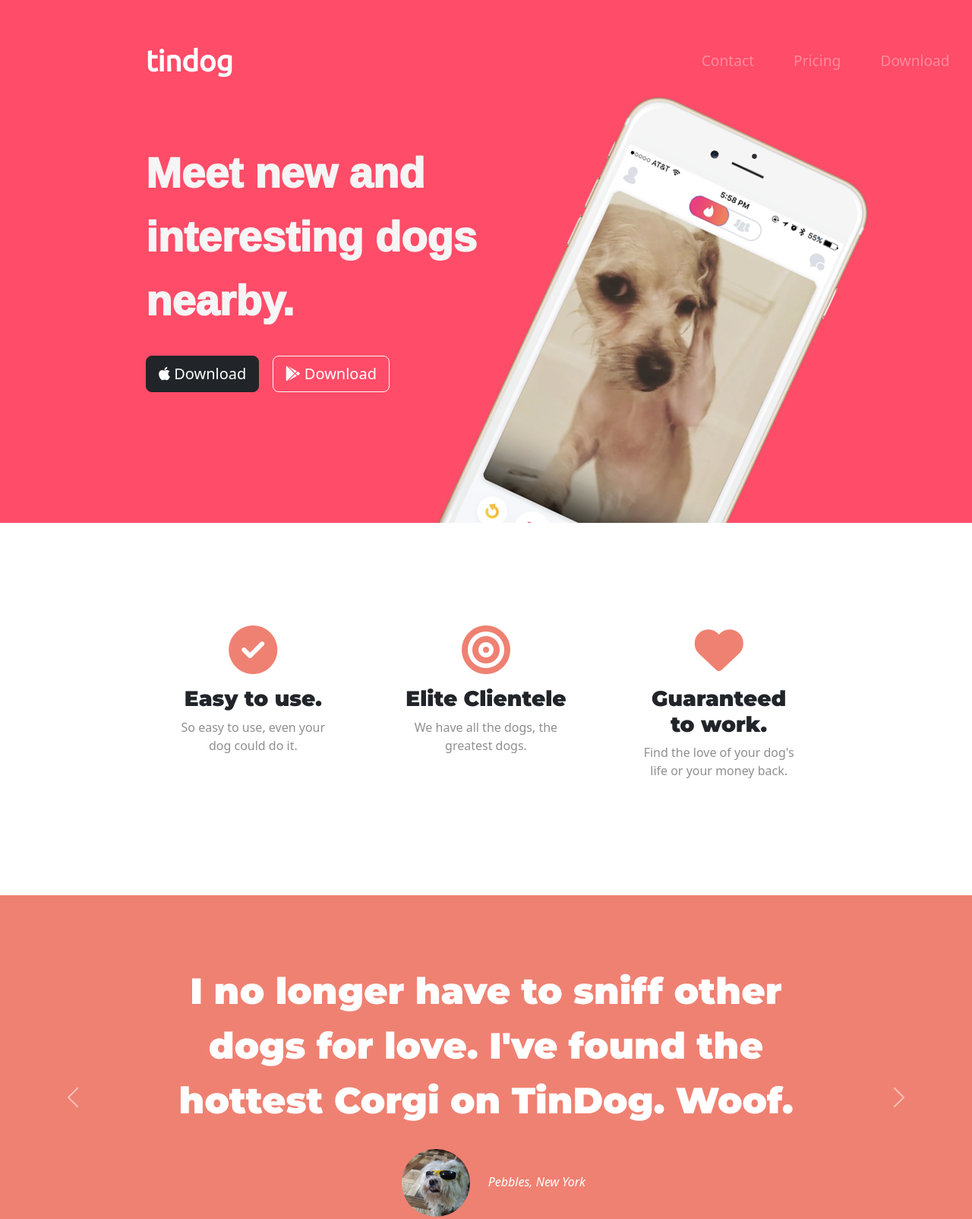
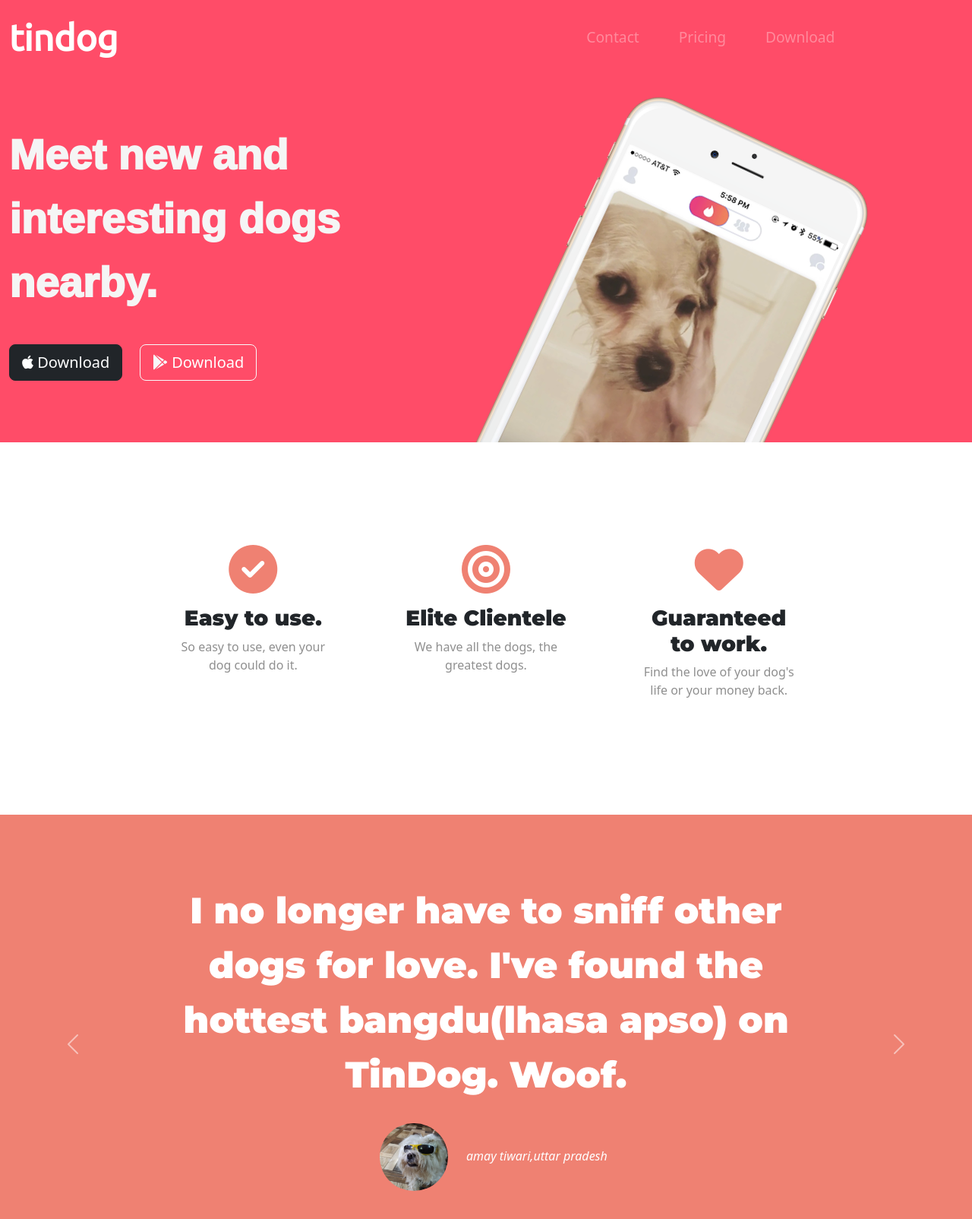
Before and after one commit to Adarshsingh7/tindogg, a plain HTML site: page index.html in a window 1280 px wide. Shown: the top 1604 px of the page at 76% size. Drawn offline with nearby package versions, Linux system fonts and the light colour scheme.

Commit message:
adding dog owner name

```diff
--- a/index.html
+++ b/index.html
@@ -32,9 +32,9 @@
 <body>
   <section id="title">
     <!--Nav Bar -->
-    <div class="container-fluid" id="cc">
+    <div class="container-fluid">
       <nav class="navbar navbar-expand-lg navbar-dark" style="padding: 0.5rem 1rem 4.5rem 0;">
-        <a class="navbar-brand" id="brand" href="" style="font-size:2.4rem;">tindog</a>
+        <a class="navbar-brand" id="brand" href="">tindog</a>
         <button class="navbar-toggler" type="button" data-toggle="collapse" data-target="#navbarSupportedContent"
           aria-controls="navbarSupportedContent" aria-expanded="false" aria-label="Toggle navigation">
           <span class="navbar-toggler-icon"></span>
@@ -98,9 +98,9 @@
     <div id="carouselExampleControls" class="carousel slide" data-bs-ride="carousel" data-bs-interval="2000">
       <div class="carousel-inner">
         <div class="carousel-item active">
-          <h2>I no longer have to sniff other dogs for love. I've found the hottest Corgi on TinDog. Woof.</h2>
+          <h2>I no longer have to sniff other dogs for love. I've found the hottest bangdu(lhasa apso) on TinDog. Woof.</h2>
           <img src="images/dog-img.jpg" class="testimonials-image" alt="dog-profile">
-          <em>Pebbles, New York</em>
+          <em>amay tiwari,uttar pradesh</em>
         </div>
         <div class="carousel-item">
           <h2 class="testimonial-text">My dog used to be so lonely, but with TinDog's help, they've found the love of
```
